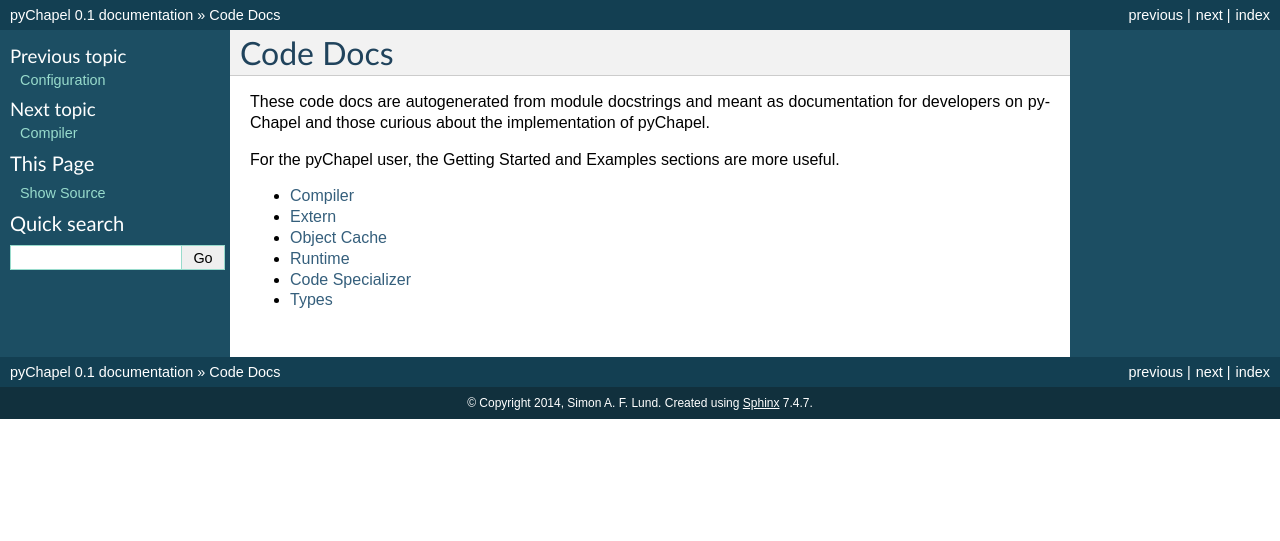
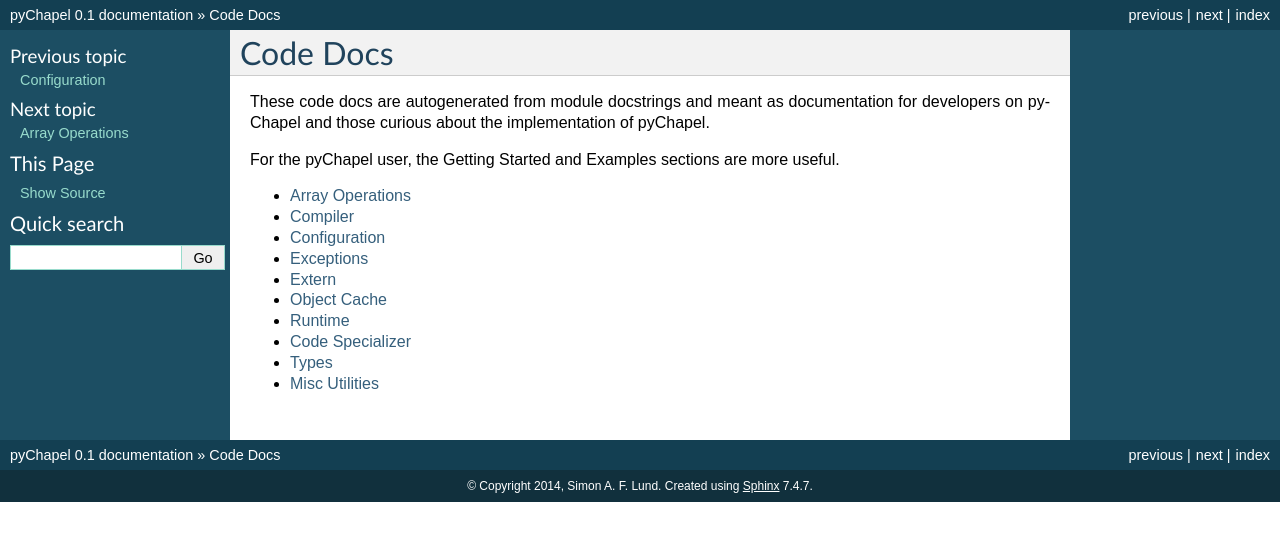
Before and after one commit to safl/pychapel, a Sphinx documentation site: the page built from docs/source/pych/index.rst, in a window 1280 px wide. Shown: the top 541 px of the page. Built offline with Sphinx 7.4.7, drawn with Linux system fonts in a browser that asks for light colours.

Commit message:
Docs and cleanup.

```diff
--- /dev/null
+++ b/docs/source/pych/array_ops.rst
@@ -0,0 +1,5 @@
+Array Operations
+================
+
+.. automodule:: pych.array_ops
+   :members:
--- /dev/null
+++ b/docs/source/pych/configuration.rst
@@ -0,0 +1,5 @@
+Configuration
+=============
+
+.. automodule:: pych.configuration
+   :members:
--- /dev/null
+++ b/docs/source/pych/exceptions.rst
@@ -0,0 +1,5 @@
+Exceptions
+==========
+
+.. automodule:: pych.exceptions
+   :members:
--- a/docs/source/pych/index.rst
+++ b/docs/source/pych/index.rst
@@ -10,9 +10,13 @@ useful.
 .. toctree::
    :maxdepth: 2
 
+   array_ops.rst
    compiler.rst
+   configuration.rst
+   exceptions.rst
    extern.rst
    object_store.rst
    runtime.rst
    specializer.rst
    types.rst
+   utils.rst
--- /dev/null
+++ b/docs/source/pych/utils.rst
@@ -0,0 +1,5 @@
+Misc Utilities
+==============
+
+.. automodule:: pych.utils
+   :members:
--- a/module/pych/version.py
+++ b/module/pych/version.py
@@ -1,5 +1,5 @@
 """
     A container for pyChapel name and version.
 """
-APP_NAME = 'pych'
-APP_VERSION = '0.1'
+APP_NAME = 'pyChapel'
+APP_VERSION = '0.1.5'
```
Also changed, not shown: 2 other files.
